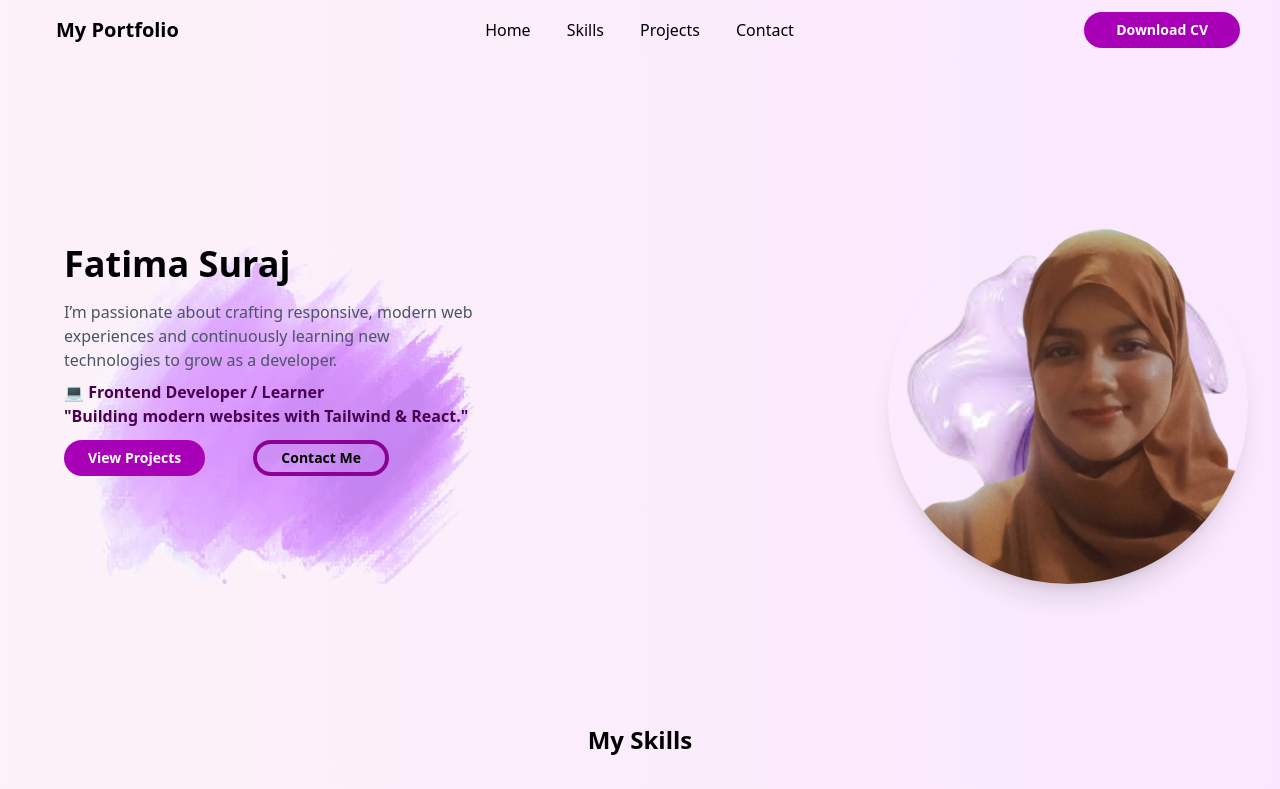
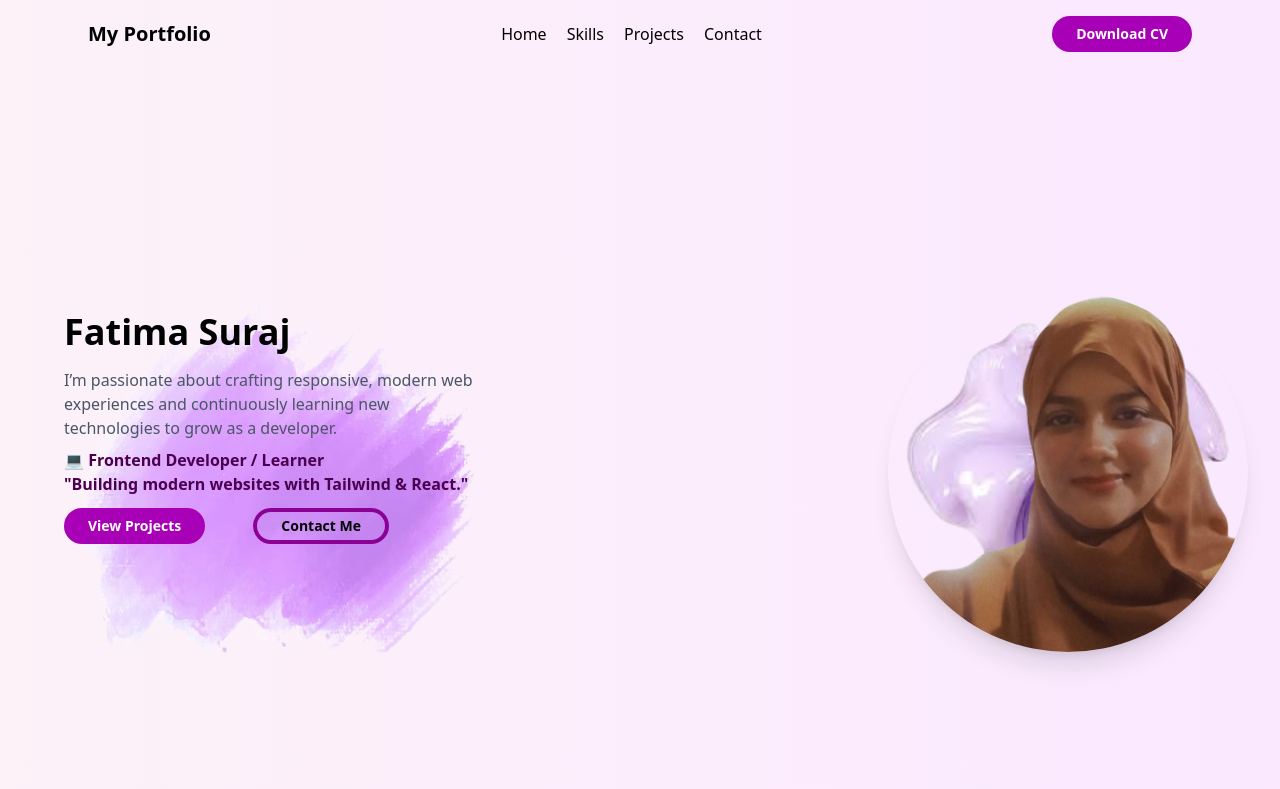
Before and after one commit to Fatema-coder/fatema-cv, a website: page index.html in a window 1280 px wide. Shown: the top 789 px of the page. Drawn offline with Linux system fonts and the light colour scheme.

Commit message:
fixed the navbar for moble

```diff
--- a/index.html
+++ b/index.html
@@ -10,23 +10,31 @@
 <body class="bg-gradient-to-r from-pink-50 to-fuchsia-100">
 
 <!-- nav-part -->
-  <header class="flex justify-between items-center px-10 fixed top-0 z-50 w-full bg-gradient-to-r from-pink-50 to-fuchsia-100">
-    <h1 class="p-4 text-xl font-bold">My Portfolio</h1>
+  <header class="w-full bg-gradient-to-r from-pink-50 to-fuchsia-100">
+  <div class="max-w-6xl mx-auto flex flex-col md:flex-row items-center justify-between px-6 py-4 gap-3">
+
+    <h1 class="text-xl font-bold">My Portfolio</h1>
+
     <nav>
-      <ul class="flex gap-9">
+      <ul class="flex flex-wrap justify-center md:justify-end gap-5 text-sm md:text-base">
         <li><a href="#home" class="nav-link-color">Home</a></li>
         <li><a href="#skills" class="nav-link-color">Skills</a></li>
         <li><a href="#projects" class="nav-link-color">Projects</a></li>
         <li><a href="#contact" class="nav-link-color">Contact</a></li>
       </ul>
     </nav>
-    <div class=" bg-fuchsia-700 text-white rounded-4xl hover:bg-fuchsia-400 text-sm font-bold">
-      <button class="px-8 py-2">Download CV</button>
+
+    <div>
+      <button class="bg-fuchsia-700 text-white px-6 py-2 rounded-full hover:bg-fuchsia-400 text-sm font-bold">
+        Download CV
+      </button>
     </div>
-  </header>
+
+  </div>
+</header>
 
   <!-- body-part -->
-  <main class="px-8 pt-16">
+  <main class="px-4 md:px-8 md:pt-16">
     <!-- page-1 -->
     <section id="home" class="flex items-center justify-between pt-35">
 
```
Also changed, not shown: public/styles.css.
